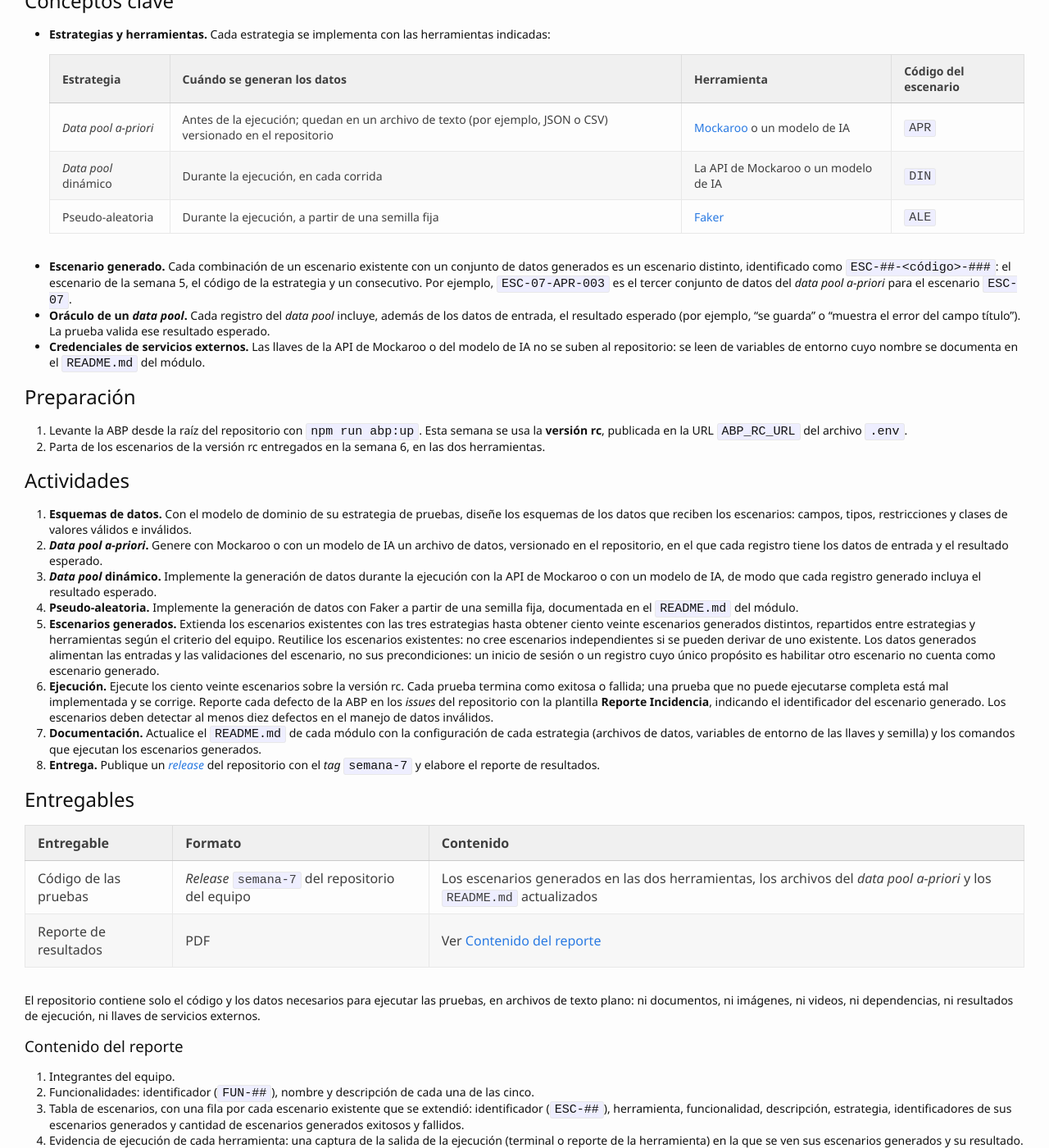
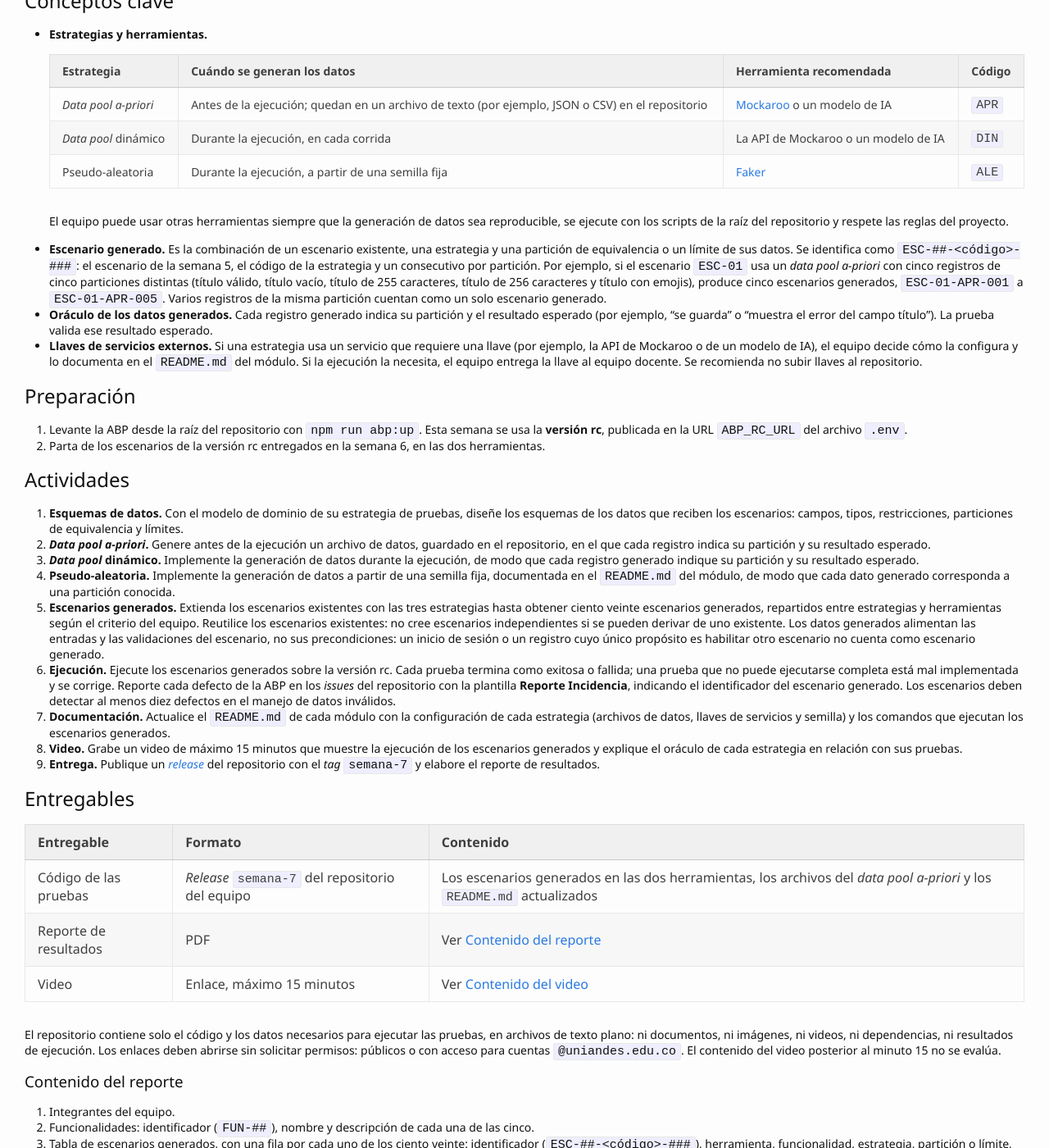
Before and after one commit to TiCSw/mt1_guias_pruebas, a Jekyll site: the page built from docs/semanas/semana7.md, in a window 1280 px wide and 1400 px high, scrolled down 703 px. Shown: the whole window at 82% size. Built offline with Jekyll 4.4.1, drawn with Linux system fonts in a browser that asks for light colours; some web fonts are replaced; our own code applies the rules of GitHub Pages for plain Markdown files; comment, search, counter and statistics services are not loaded; some of the changed text lies outside the part shown.

Commit message:
docs(semanas): week 7 partitions, free tools and a video on the oracles

```diff
--- a/docs/semanas/semana7.md
+++ b/docs/semanas/semana7.md
@@ -2,9 +2,9 @@
 
 > **Resumen.** El equipo extiende los escenarios E2E de la **versión rc** con tres estrategias de
 > generación de datos (_data pool a-priori_, _data pool_ dinámico y pseudo-aleatoria) hasta obtener
-> ciento veinte escenarios que validan el manejo de datos válidos e inválidos. Entrega un _release_
-> del repositorio (`semana-7`) y un reporte de resultados. Las [reglas de juego](reglas) del proyecto
-> aplican a esta semana.
+> ciento veinte escenarios generados que validan el manejo de datos válidos e inválidos. Entrega un
+> _release_ del repositorio (`semana-7`), un reporte de resultados y un video. Las
+> [reglas de juego](reglas) del proyecto aplican a esta semana.
 
 ## Contexto
 
@@ -17,7 +17,7 @@ de entradas.
 ## Objetivos de aprendizaje
 
 1. Diseñar esquemas de generación de datos a partir del modelo de dominio de la estrategia de
-   pruebas.
+   pruebas, con particiones de equivalencia y límites.
 2. Implementar las estrategias _data pool a-priori_, _data pool_ dinámico y pseudo-aleatoria en
    escenarios E2E existentes.
 3. Definir oráculos de prueba para los datos generados.
@@ -25,24 +25,30 @@ de entradas.
 
 ## Conceptos clave
 
-- **Estrategias y herramientas.** Cada estrategia se implementa con las herramientas indicadas:
+- **Estrategias y herramientas.**
 
-  | Estrategia | Cuándo se generan los datos | Herramienta | Código del escenario |
+  | Estrategia | Cuándo se generan los datos | Herramienta recomendada | Código |
   |---|---|---|---|
-  | _Data pool a-priori_ | Antes de la ejecución; quedan en un archivo de texto (por ejemplo, JSON o CSV) versionado en el repositorio | [Mockaroo](https://www.mockaroo.com/) o un modelo de IA | `APR` |
+  | _Data pool a-priori_ | Antes de la ejecución; quedan en un archivo de texto (por ejemplo, JSON o CSV) en el repositorio | [Mockaroo](https://www.mockaroo.com/) o un modelo de IA | `APR` |
   | _Data pool_ dinámico | Durante la ejecución, en cada corrida | La API de Mockaroo o un modelo de IA | `DIN` |
   | Pseudo-aleatoria | Durante la ejecución, a partir de una semilla fija | [Faker](https://fakerjs.dev/) | `ALE` |
 
-- **Escenario generado.** Cada combinación de un escenario existente con un conjunto de datos
-  generados es un escenario distinto, identificado como `ESC-##-<código>-###`: el escenario de la
-  semana 5, el código de la estrategia y un consecutivo. Por ejemplo, `ESC-07-APR-003` es el tercer
-  conjunto de datos del _data pool a-priori_ para el escenario `ESC-07`.
-- **Oráculo de un _data pool_.** Cada registro del _data pool_ incluye, además de los datos de
-  entrada, el resultado esperado (por ejemplo, "se guarda" o "muestra el error del campo título"). La
-  prueba valida ese resultado esperado.
-- **Credenciales de servicios externos.** Las llaves de la API de Mockaroo o del modelo de IA no se
-  suben al repositorio: se leen de variables de entorno cuyo nombre se documenta en el `README.md` del
-  módulo.
+  El equipo puede usar otras herramientas siempre que la generación de datos sea reproducible, se
+  ejecute con los scripts de la raíz del repositorio y respete las reglas del proyecto.
+- **Escenario generado.** Es la combinación de un escenario existente, una estrategia y una partición
+  de equivalencia o un límite de sus datos. Se identifica como `ESC-##-<código>-###`: el escenario de
+  la semana 5, el código de la estrategia y un consecutivo por partición. Por ejemplo, si el escenario
+  `ESC-01` usa un _data pool a-priori_ con cinco registros de cinco particiones distintas (título
+  válido, título vacío, título de 255 caracteres, título de 256 caracteres y título con emojis),
+  produce cinco escenarios generados, `ESC-01-APR-001` a `ESC-01-APR-005`. Varios registros de la
+  misma partición cuentan como un solo escenario generado.
+- **Oráculo de los datos generados.** Cada registro generado indica su partición y el resultado
+  esperado (por ejemplo, "se guarda" o "muestra el error del campo título"). La prueba valida ese
+  resultado esperado.
+- **Llaves de servicios externos.** Si una estrategia usa un servicio que requiere una llave (por
+  ejemplo, la API de Mockaroo o de un modelo de IA), el equipo decide cómo la configura y lo documenta
+  en el `README.md` del módulo. Si la ejecución la necesita, el equipo entrega la llave al equipo
+  docente. Se recomienda no subir llaves al repositorio.
 
 ## Preparación
 
@@ -53,29 +59,31 @@ de entradas.
 ## Actividades
 
 1. **Esquemas de datos.** Con el modelo de dominio de su estrategia de pruebas, diseñe los esquemas
-   de los datos que reciben los escenarios: campos, tipos, restricciones y clases de valores válidos e
-   inválidos.
-2. **_Data pool a-priori_.** Genere con Mockaroo o con un modelo de IA un archivo de datos, versionado
-   en el repositorio, en el que cada registro tiene los datos de entrada y el resultado esperado.
-3. **_Data pool_ dinámico.** Implemente la generación de datos durante la ejecución con la API de
-   Mockaroo o con un modelo de IA, de modo que cada registro generado incluya el resultado esperado.
-4. **Pseudo-aleatoria.** Implemente la generación de datos con Faker a partir de una semilla fija,
-   documentada en el `README.md` del módulo.
+   de los datos que reciben los escenarios: campos, tipos, restricciones, particiones de equivalencia
+   y límites.
+2. **_Data pool a-priori_.** Genere antes de la ejecución un archivo de datos, guardado en el
+   repositorio, en el que cada registro indica su partición y su resultado esperado.
+3. **_Data pool_ dinámico.** Implemente la generación de datos durante la ejecución, de modo que cada
+   registro generado indique su partición y su resultado esperado.
+4. **Pseudo-aleatoria.** Implemente la generación de datos a partir de una semilla fija, documentada
+   en el `README.md` del módulo, de modo que cada dato generado corresponda a una partición conocida.
 5. **Escenarios generados.** Extienda los escenarios existentes con las tres estrategias hasta obtener
-   ciento veinte escenarios generados distintos, repartidos entre estrategias y herramientas según el
-   criterio del equipo. Reutilice los escenarios existentes: no cree escenarios independientes si se
-   pueden derivar de uno existente. Los datos generados alimentan las entradas y las validaciones del
+   ciento veinte escenarios generados, repartidos entre estrategias y herramientas según el criterio
+   del equipo. Reutilice los escenarios existentes: no cree escenarios independientes si se pueden
+   derivar de uno existente. Los datos generados alimentan las entradas y las validaciones del
    escenario, no sus precondiciones: un inicio de sesión o un registro cuyo único propósito es
    habilitar otro escenario no cuenta como escenario generado.
-6. **Ejecución.** Ejecute los ciento veinte escenarios sobre la versión rc. Cada prueba termina como
+6. **Ejecución.** Ejecute los escenarios generados sobre la versión rc. Cada prueba termina como
    exitosa o fallida; una prueba que no puede ejecutarse completa está mal implementada y se corrige.
    Reporte cada defecto de la ABP en los _issues_ del repositorio con la plantilla **Reporte
    Incidencia**, indicando el identificador del escenario generado. Los escenarios deben detectar al
    menos diez defectos en el manejo de datos inválidos.
 7. **Documentación.** Actualice el `README.md` de cada módulo con la configuración de cada estrategia
-   (archivos de datos, variables de entorno de las llaves y semilla) y los comandos que ejecutan los
-   escenarios generados.
-8. **Entrega.** Publique un
+   (archivos de datos, llaves de servicios y semilla) y los comandos que ejecutan los escenarios
+   generados.
+8. **Video.** Grabe un video de máximo 15 minutos que muestre la ejecución de los escenarios generados
+   y explique el oráculo de cada estrategia en relación con sus pruebas.
+9. **Entrega.** Publique un
    [_release_](https://docs.github.com/en/repositories/releasing-projects-on-github/managing-releases-in-a-repository#creating-a-release)
    del repositorio con el _tag_ `semana-7` y elabore el reporte de resultados.
 
@@ -85,58 +93,74 @@ de entradas.
 |---|---|---|
 | Código de las pruebas | _Release_ `semana-7` del repositorio del equipo | Los escenarios generados en las dos herramientas, los archivos del _data pool a-priori_ y los `README.md` actualizados |
 | Reporte de resultados | PDF | Ver [Contenido del reporte](#contenido-del-reporte) |
+| Video | Enlace, máximo 15 minutos | Ver [Contenido del video](#contenido-del-video) |
 
 El repositorio contiene solo el código y los datos necesarios para ejecutar las pruebas, en archivos
-de texto plano: ni documentos, ni imágenes, ni videos, ni dependencias, ni resultados de ejecución, ni
-llaves de servicios externos.
+de texto plano: ni documentos, ni imágenes, ni videos, ni dependencias, ni resultados de ejecución.
+Los enlaces deben abrirse sin solicitar permisos: públicos o con acceso para cuentas
+`@uniandes.edu.co`. El contenido del video posterior al minuto 15 no se evalúa.
 
 ### Contenido del reporte
 
 1. Integrantes del equipo.
 2. Funcionalidades: identificador (`FUN-##`), nombre y descripción de cada una de las cinco.
-3. Tabla de escenarios, con una fila por cada escenario existente que se extendió: identificador
-   (`ESC-##`), herramienta, funcionalidad, descripción, estrategia, identificadores de sus escenarios
-   generados y cantidad de escenarios generados exitosos y fallidos.
+3. Tabla de escenarios generados, con una fila por cada uno de los ciento veinte: identificador
+   (`ESC-##-<código>-###`), herramienta, funcionalidad, estrategia, partición o límite, resultado
+   esperado y resultado obtenido (exitoso o fallido).
 4. Evidencia de ejecución de cada herramienta: una captura de la salida de la ejecución (terminal o
    reporte de la herramienta) en la que se ven sus escenarios generados y su resultado.
-5. Estrategias: cómo se integró cada estrategia en los escenarios y, para cada _data pool_, el
-   esquema de los datos y el oráculo que valida el resultado esperado.
+5. Estrategias: cómo se integró cada estrategia en los escenarios, la herramienta usada, el esquema
+   de los datos con sus particiones y límites, y el oráculo que valida el resultado esperado.
 6. Defectos: los defectos de la ABP encontrados (al menos diez), cada uno con el identificador del
    escenario generado que lo detectó y el enlace a su incidencia.
+
+### Contenido del video
+
+1. Ejecución de los escenarios generados de cada herramienta, con sus resultados.
+2. Para cada estrategia, su oráculo: cómo se define el resultado esperado de cada partición y cómo
+   lo valida la prueba, con un ejemplo de un escenario generado.
 
 ## Criterios de evaluación
 
 La evaluación sigue las [reglas de juego](reglas) del proyecto, incluidas sus _fatalities_.
 
-### 1. Escenarios generados [60 puntos]
+### 1. Escenarios generados [55 puntos]
 
-- **1.1 Escenarios generados [15 puntos].** El repositorio contiene ciento veinte escenarios generados
-  distintos, cada uno con un identificador `ESC-##-<código>-###` derivado de un escenario existente.
-  Se ejecutan sobre la versión rc con los scripts de la raíz del repositorio y terminan como exitosos,
-  o como fallidos con su defecto reportado como incidencia.
+- **1.1 Escenarios generados [10 puntos].** El repositorio contiene ciento veinte escenarios
+  generados, cada uno con su identificador `ESC-##-<código>-###` y una partición o un límite distinto
+  de los demás escenarios generados del mismo escenario y estrategia. Se ejecutan sobre la versión rc
+  con los scripts de la raíz del repositorio y terminan como exitosos, o como fallidos con su defecto
+  reportado como incidencia.
 - **1.2 _Data pool a-priori_ [15 puntos].** Los escenarios `APR` toman sus datos de un archivo
-  generado con Mockaroo o con un modelo de IA y versionado en el repositorio. Cada registro incluye el
-  resultado esperado y la prueba lo valida.
+  generado antes de la ejecución y guardado en el repositorio. Cada registro indica su partición y su
+  resultado esperado, y la prueba valida ese resultado.
 - **1.3 _Data pool_ dinámico [15 puntos].** Los escenarios `DIN` generan sus datos durante la
-  ejecución con la API de Mockaroo o con un modelo de IA. Cada registro generado incluye el resultado
-  esperado y la prueba lo valida.
-- **1.4 Pseudo-aleatoria [15 puntos].** Los escenarios `ALE` generan sus datos con Faker a partir de la
-  semilla documentada en el `README.md` del módulo, y dos ejecuciones con esa semilla usan los mismos
-  datos.
+  ejecución. Cada registro generado indica su partición y su resultado esperado, y la prueba valida
+  ese resultado.
+- **1.4 Pseudo-aleatoria [15 puntos].** Los escenarios `ALE` generan sus datos a partir de la semilla
+  documentada en el `README.md` del módulo; cada dato corresponde a una partición conocida, y dos
+  ejecuciones con esa semilla usan los mismos datos.
 
-### 2. Reporte de resultados [40 puntos]
+### 2. Reporte de resultados [35 puntos]
 
 - **2.1 Funcionalidades [5 puntos, 1 por funcionalidad].** Las cinco funcionalidades tienen
   identificador (`FUN-##`), nombre y descripción.
-- **2.2 Tabla de escenarios [10 puntos].** La tabla contiene todos los escenarios extendidos, con todos
-  sus campos diligenciados y con los mismos identificadores del código.
-- **2.3 Evidencia de ejecución [6 puntos, 3 por herramienta].** El reporte incluye, para cada
-  herramienta, una captura de la salida de su ejecución en la que se ven sus escenarios generados y su
-  resultado.
-- **2.4 Estrategias y oráculos [9 puntos, 3 por estrategia].** El reporte explica cómo se integró
-  cada estrategia en los escenarios y, para cada _data pool_, presenta el esquema de los datos y el
-  oráculo que valida el resultado esperado.
+- **2.2 Tabla de escenarios generados [5 puntos].** La tabla contiene los ciento veinte escenarios
+  generados con todos sus campos diligenciados y con los mismos identificadores del código.
+- **2.3 Evidencia de ejecución [5 puntos].** El reporte incluye, para cada herramienta, una captura de
+  la salida de su ejecución en la que se ven sus escenarios generados y su resultado.
+- **2.4 Estrategias y oráculos [10 puntos].** El reporte explica, para cada estrategia, cómo se
+  integró en los escenarios, la herramienta usada, el esquema de los datos con sus particiones y
+  límites, y el oráculo que valida el resultado esperado.
 - **2.5 Defectos [10 puntos, 1 por defecto].** El reporte presenta diez defectos de la ABP en el
   manejo de datos inválidos, detectados por escenarios generados fallidos. Cada defecto indica el
   identificador del escenario generado que lo detectó y enlaza su incidencia en el repositorio,
   reportada con la plantilla **Reporte Incidencia**.
+
+### 3. Video [10 puntos]
+
+- **3.1 Ejecución [4 puntos, 2 por herramienta].** El video muestra la ejecución de los escenarios
+  generados de la herramienta y sus resultados.
+- **3.2 Oráculos [6 puntos, 2 por estrategia].** El video explica el oráculo de la estrategia: cómo se
+  define el resultado esperado de cada partición y cómo lo valida la prueba, con un ejemplo de un
+  escenario generado.
```
